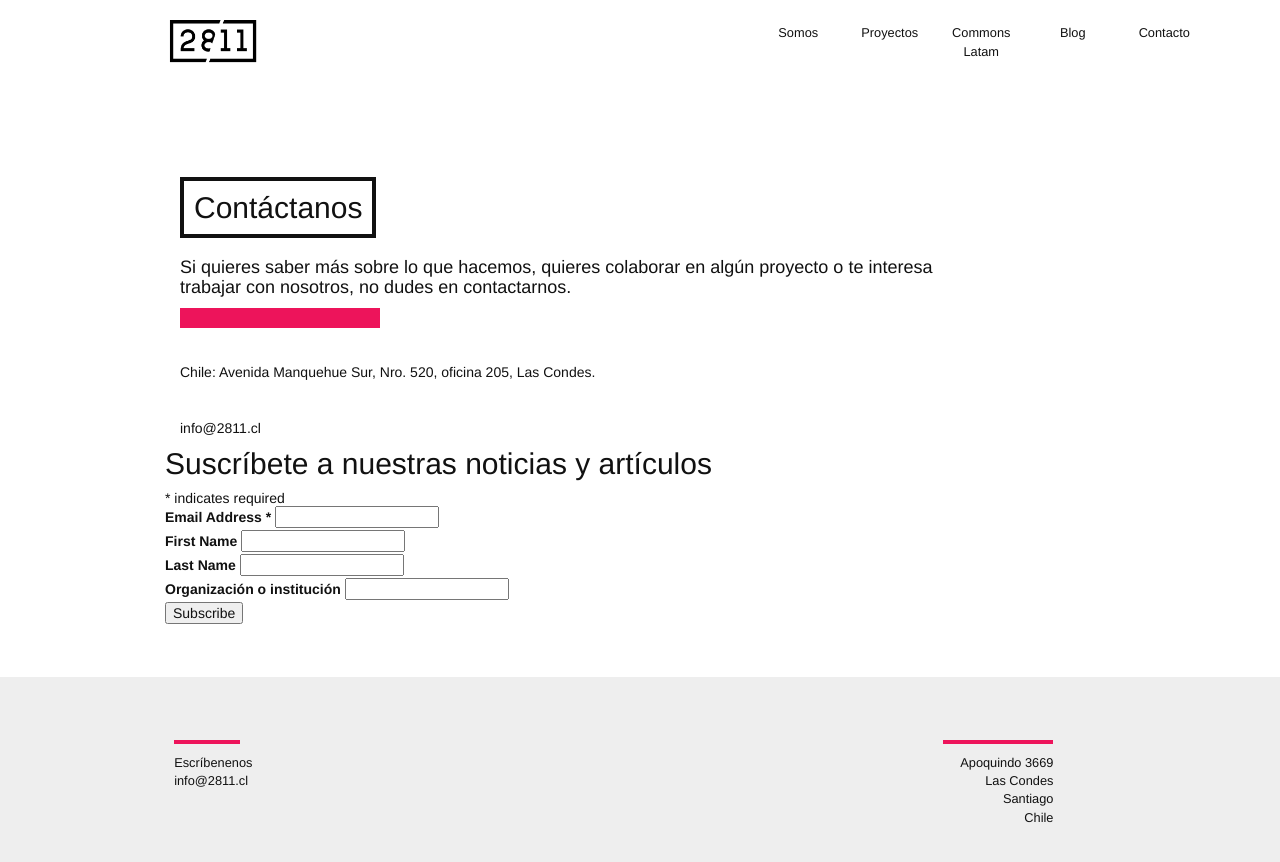
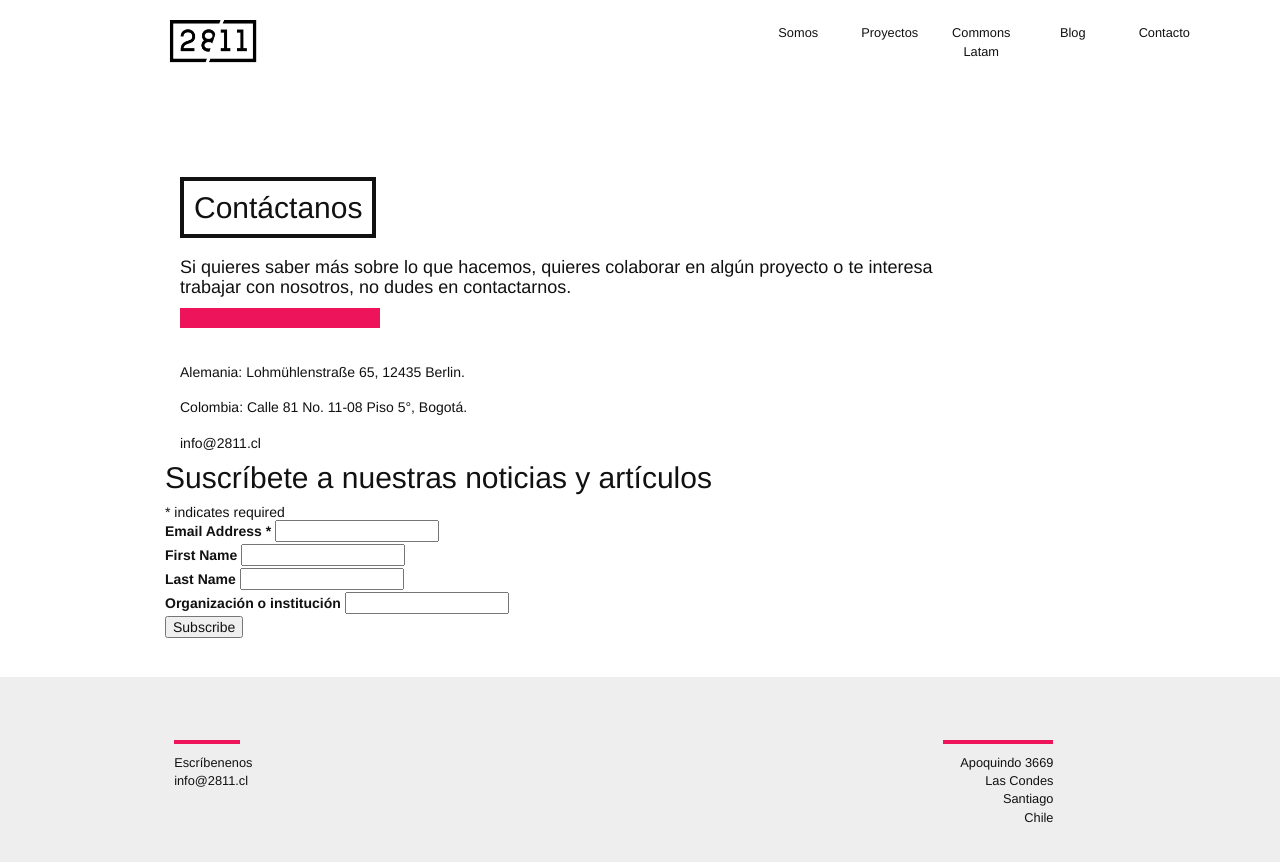
Before and after one commit to 2811Chile/2811Chile.github.io, a Jekyll site: the page built from contacto.md, in a window 1280 px wide. Shown: the top 862 px of the page. Built offline with Jekyll 4.4.1, drawn with Linux system fonts in a browser that asks for light colours; nearby versions of some CDN libraries; some web fonts are replaced; comment, search, counter and statistics services are not loaded.

Commit message:
Updated Contacto

```diff
--- a/contacto.md
+++ b/contacto.md
@@ -3,7 +3,8 @@ title: Contacto
 permalink: "/contacto/"
 descripcion: 'Si quieres saber más sobre lo que hacemos, quieres colaborar en algún
   proyecto o te interesa trabajar con nosotros, no dudes en contactarnos. '
-direccion: 'Chile: Avenida Manquehue Sur, Nro. 520, oficina 205, Las Condes.'
+direccion: 'Alemania: Lohmühlenstraße 65, 12435 Berlin.'
+telefono: 'Colombia: Calle 81 No. 11-08 Piso 5°, Bogotá.'
 email: info@2811.cl
 layout: default
 ---
```
